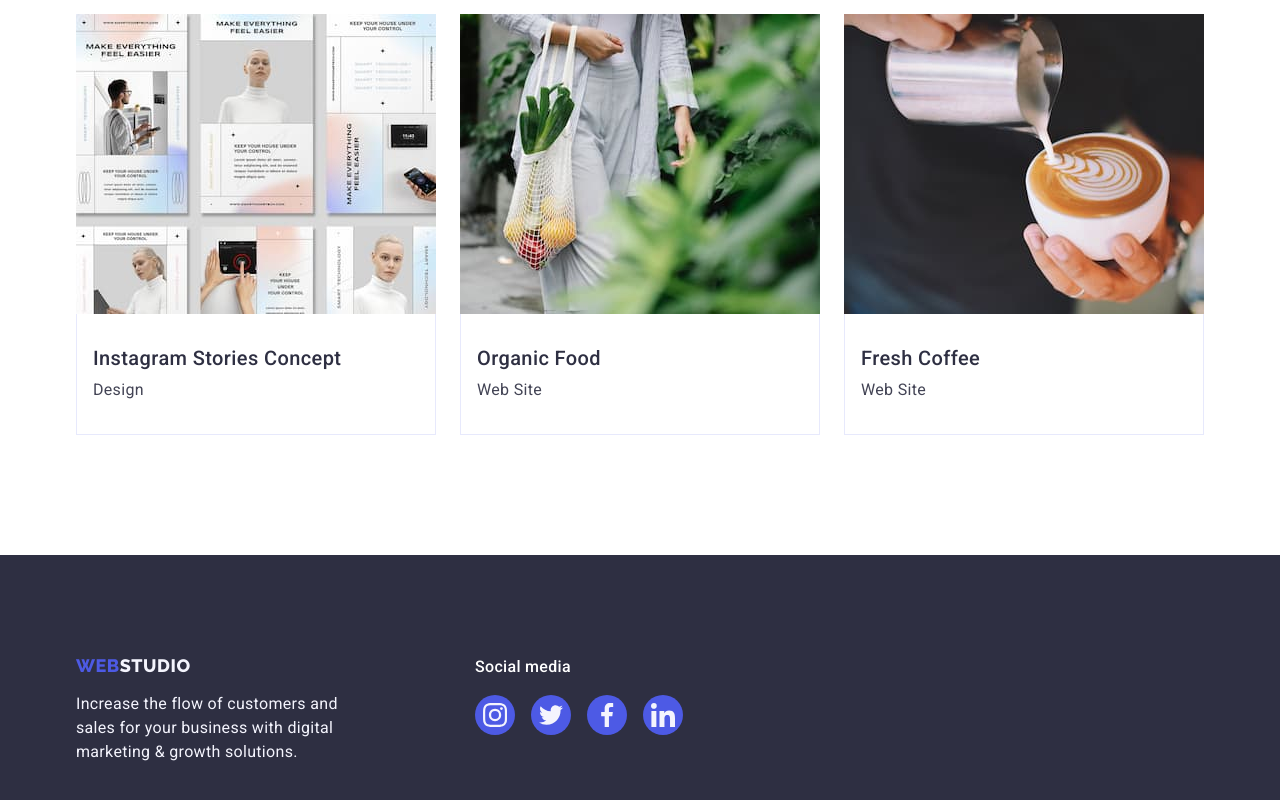
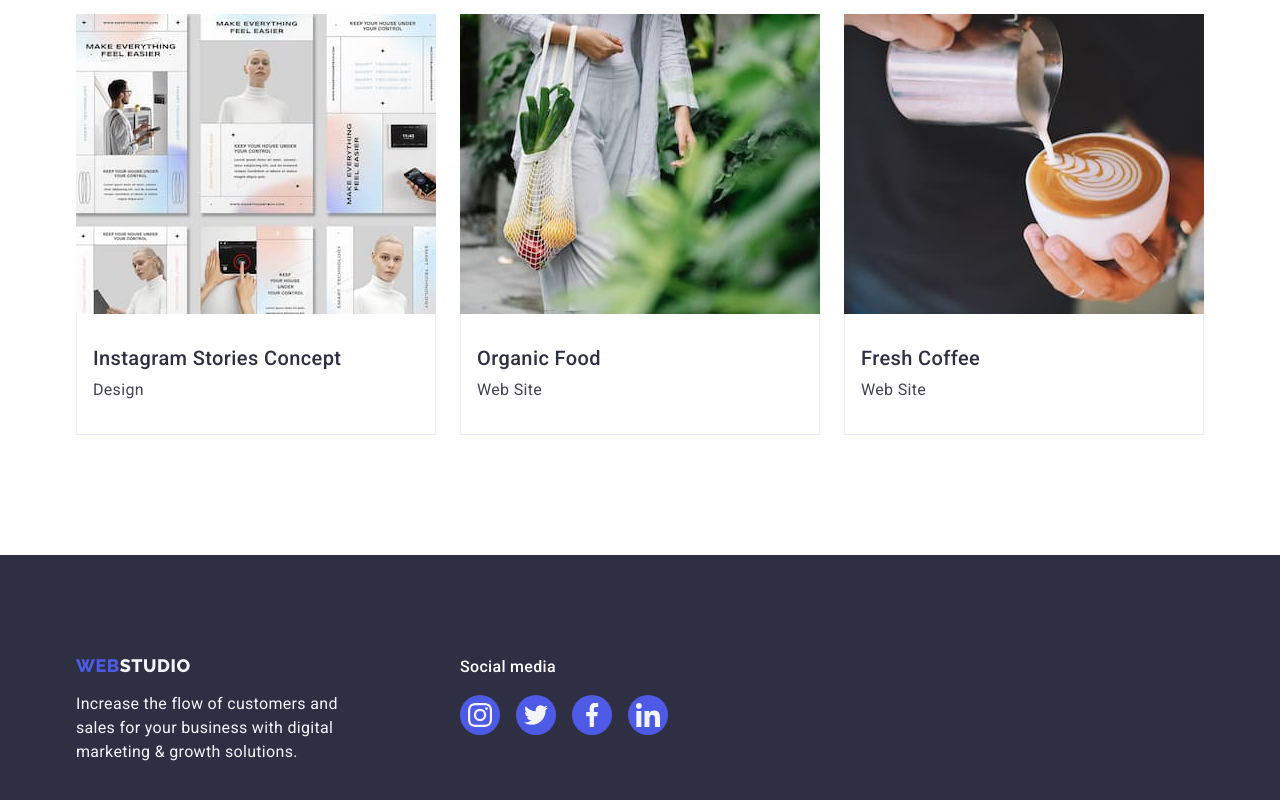
Before and after one commit to ilpry/goit-markup-hw-04, a plain HTML site: page portfolio.html in a window 1280 px wide. Shown: the part 1213-2013 px from the top of the page. Drawn offline with nearby package versions, Linux system fonts and the light colour scheme.

Commit message:
Update portfolio.html

```diff
--- a/portfolio.html
+++ b/portfolio.html
@@ -216,7 +216,7 @@
             digital marketing & growth solutions.
           </p>
         </div>
-        <div class="container footer-social-media-container">
+        <div class="footer-social-media-container">
           <p class="social-media-title">Social media</p>
           <ul class="footer-socials socials list">
             <li class="socials-item">
```
